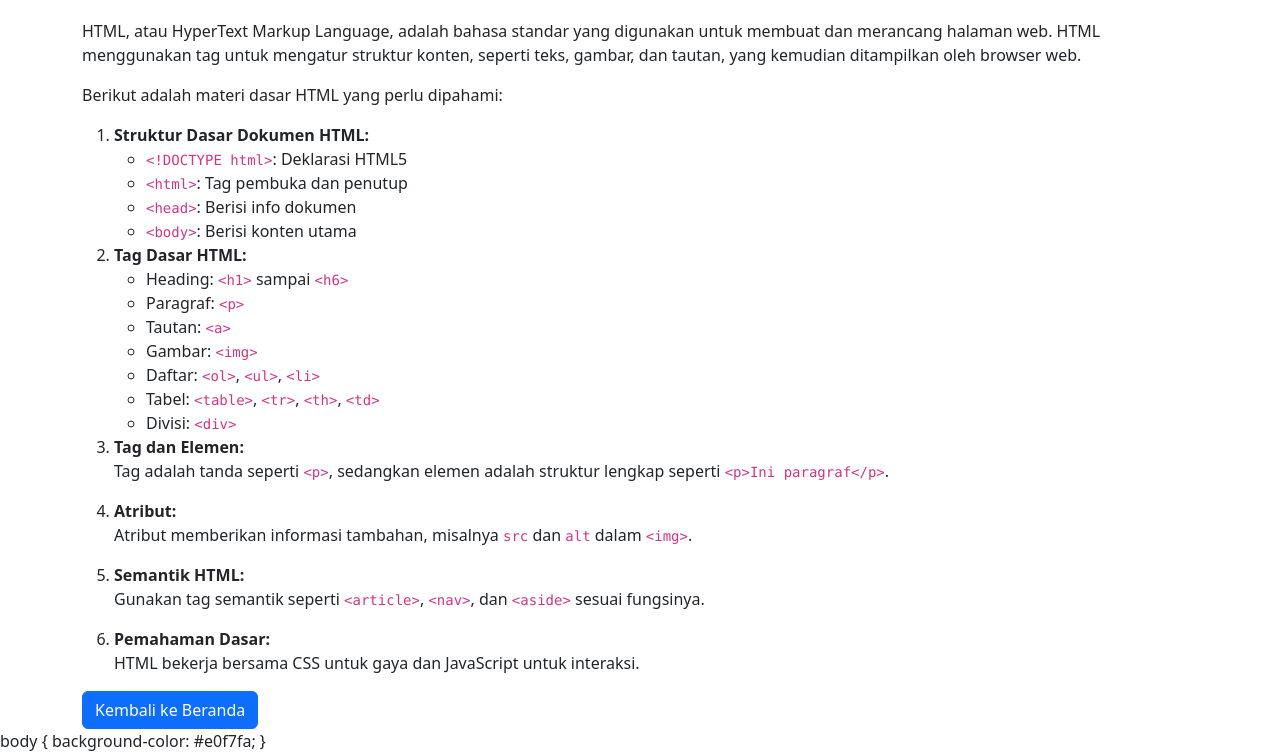
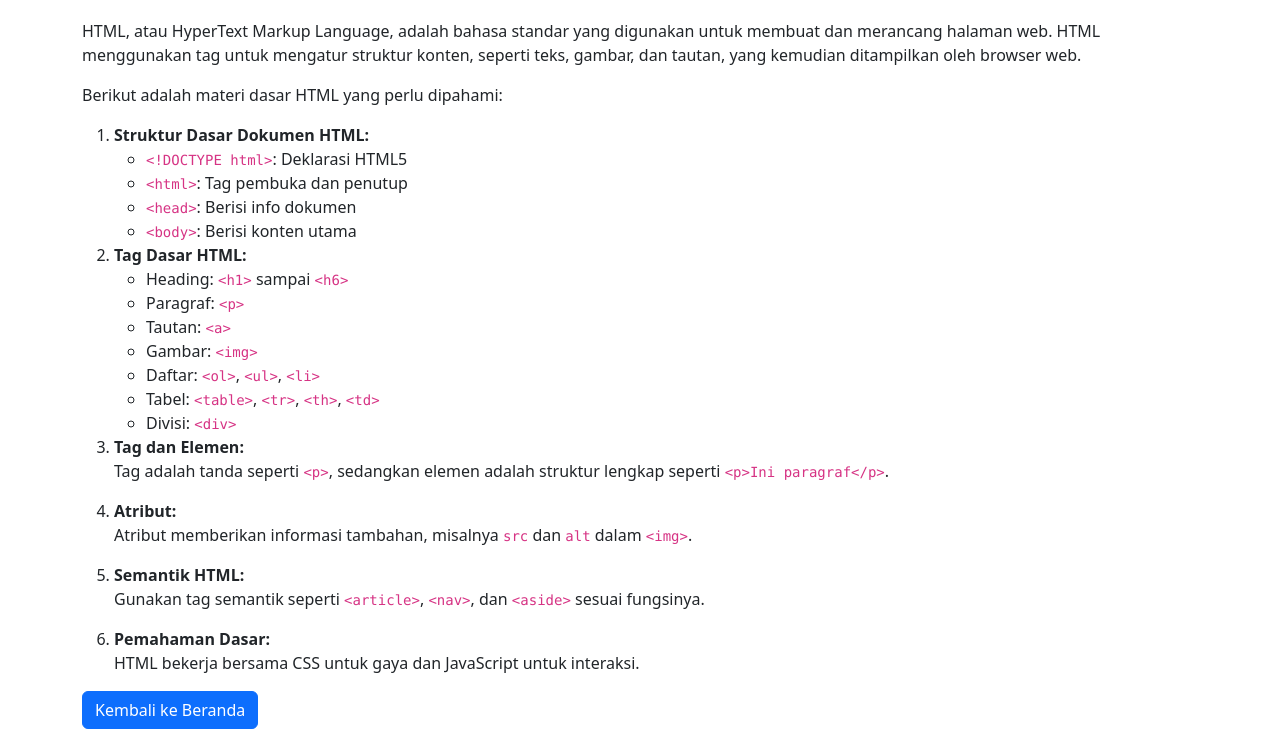
Before and after one commit to rosadideden24/educoding, a plain HTML site: page html.html in a window 1280 px wide. Shown: the part 101-854 px from the top of the page. After the commit the page ends 830 px from the top, so only its background shows below. Drawn offline with nearby package versions, Linux system fonts and the light colour scheme.

Commit message:
html.html

```diff
--- a/html.html
+++ b/html.html
@@ -46,8 +46,5 @@
     </ol>
     <a href="index.html" class="btn btn-primary">Kembali ke Beranda</a>
   </div>
-  body {
-    background-color: #e0f7fa;
-  }
 </body>
 </html>
```
